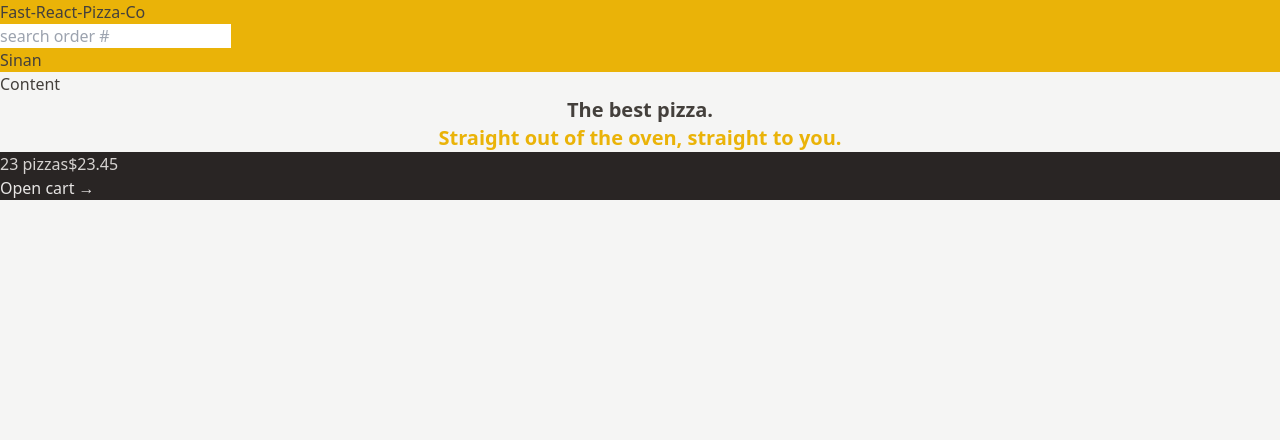
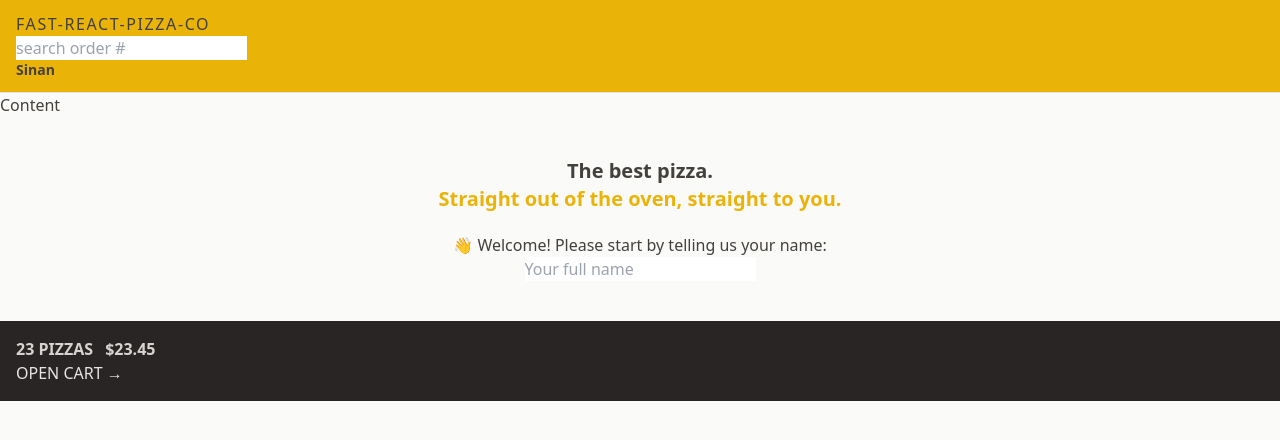
Before and after one commit to Sinan-exe/Fast-React-Pizza, a React (Vite) app: page / in a window 1280 px wide. Shown: the top 440 px of the page. Built offline with nearby package versions, Linux system fonts and the light colour scheme.

Commit message:
styling components

```diff
--- a/index.html
+++ b/index.html
@@ -6,7 +6,7 @@
     <meta name="viewport" content="width=device-width, initial-scale=1.0" />
     <title>Vite + React</title>
   </head>
-  <body class="bg-stone-100 text-stone-700">
+  <body class="bg-stone-50 text-stone-700">
     <div id="root"></div>
     <script type="module" src="/src/main.jsx"></script>
   </body>
--- a/src/features/cart/CartOverview.jsx
+++ b/src/features/cart/CartOverview.jsx
@@ -2,8 +2,8 @@
 
 function CartOverview() {
   return (
-    <div className="bg-stone-800 text-stone-200">
-      <p className="text-stone-300">
+    <div className="bg-stone-800 p-4 uppercase text-stone-200">
+      <p className="space-x-3 font-semibold text-stone-300">
         <span>23 pizzas</span>
         <span>$23.45</span>
       </p>
--- /dev/null
+++ b/src/features/user/Username.jsx
@@ -0,0 +1,5 @@
+function Username() {
+  return <div className="text-sm font-semibold">Sinan</div>;
+}
+
+export default Username;
--- a/src/ui/Header.jsx
+++ b/src/ui/Header.jsx
@@ -1,13 +1,16 @@
 import { Link } from "react-router-dom";
 import SearchOrder from "../features/order/SearchOrder";
+import Username from "../features/user/Username";
 
 function Header() {
   return (
-    <header className="bg-yellow-500">
-      <Link to="/">Fast-React-Pizza-Co</Link>
+    <header className="border-b border-stone-200 bg-yellow-500 px-4 py-3">
+      <Link to="/" className="uppercase tracking-widest">
+        Fast-React-Pizza-Co
+      </Link>
 
       <SearchOrder />
-      <p>Sinan</p>
+      <Username />
     </header>
   );
 }
--- a/src/ui/Home.jsx
+++ b/src/ui/Home.jsx
@@ -1,13 +1,16 @@
+import CreateUser from "../features/user/CreateUser";
+
 function Home() {
   return (
-    <div>
-      <h1 className="text-center text-xl font-semibold">
+    <div className="my-10 text-center">
+      <h1 className="mb-5 text-xl font-semibold">
         The best pizza.
         <br />
         <span className="text-yellow-500">
           Straight out of the oven, straight to you.
         </span>
       </h1>
+      <CreateUser />
     </div>
   );
 }
```
